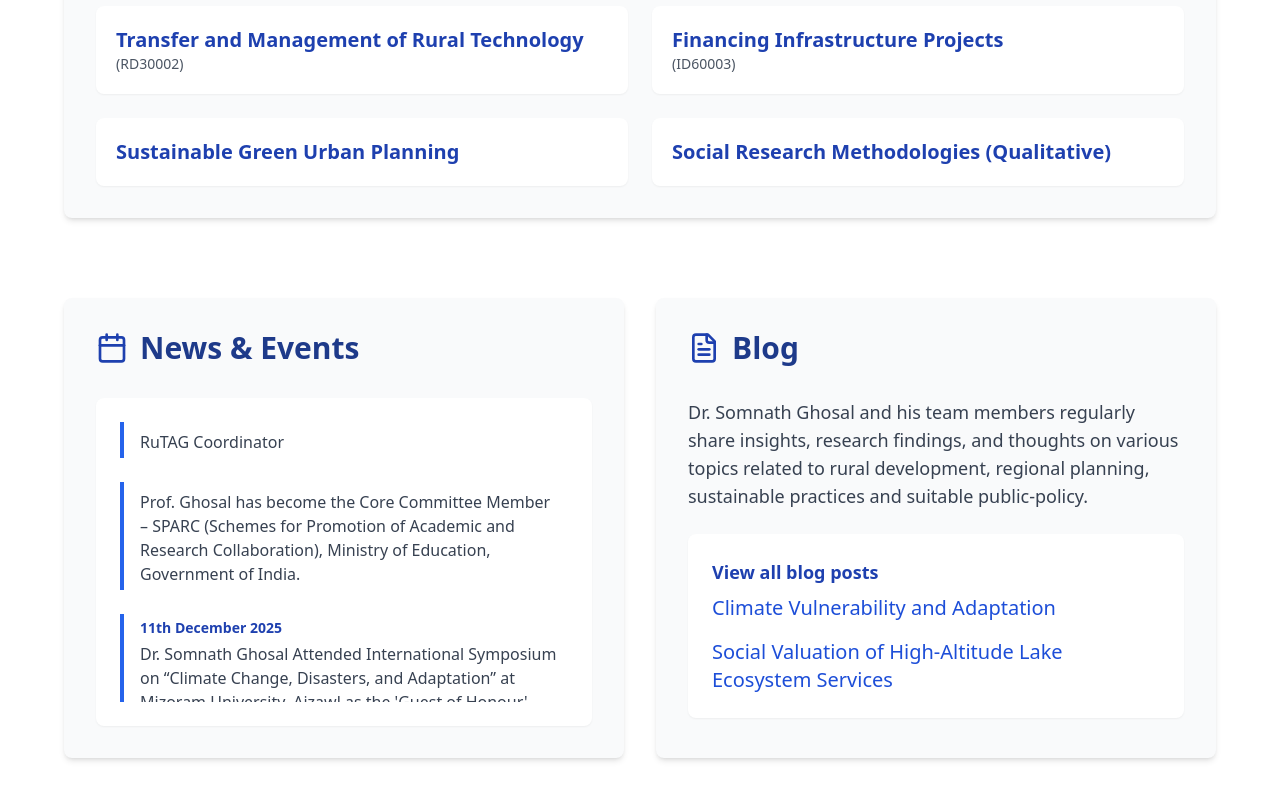
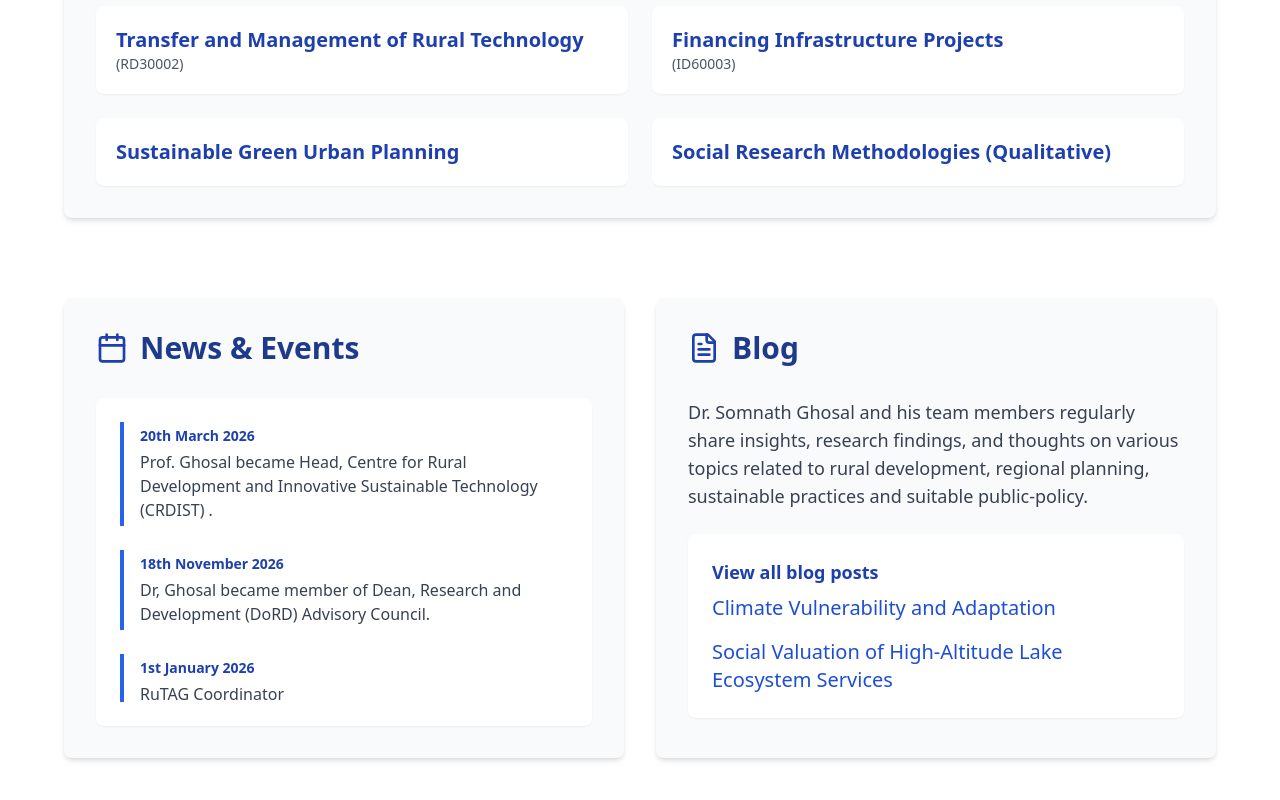
Before and after one commit to Somnathghosal/Website-Redesign-Anurag, a React (Vite) app: page /about in a window 1280 px wide. Shown: the part 1220-2020 px from the top of the page. Built offline with nearby package versions, Linux system fonts and the light colour scheme.

Commit message:
feat: create AboutPage component with Dr. Somnath Ghosal's profile, biography, and professional timeline

```diff
--- a/src/pages/AboutPage.tsx
+++ b/src/pages/AboutPage.tsx
@@ -8,13 +8,23 @@ const AboutPage = () => {
   // Function to navigate to blog post page
   const newsAndEvents = [
     {
+      id: 22,
+      date: "20th March 2026",
+      event: "Prof. Ghosal became Head, Centre for Rural Development and Innovative Sustainable Technology (CRDIST) .",
+    },
+    {
+      id: 21,
+      date: "18th November 2026",
+      event: "Dr, Ghosal became member of Dean, Research and Development (DoRD) Advisory Council.",
+    },
+    {
       id: 20,
-      date: "",
+      date: "1st January 2026",
       event: "RuTAG Coordinator",
     },
     {
       id: 19,
-      date: "",
+      date: "9th October 2025",
       event:
         "Prof. Ghosal has become the Core Committee Member – SPARC (Schemes for Promotion of Academic and Research Collaboration), Ministry of Education, Government of India.",
     },
```
